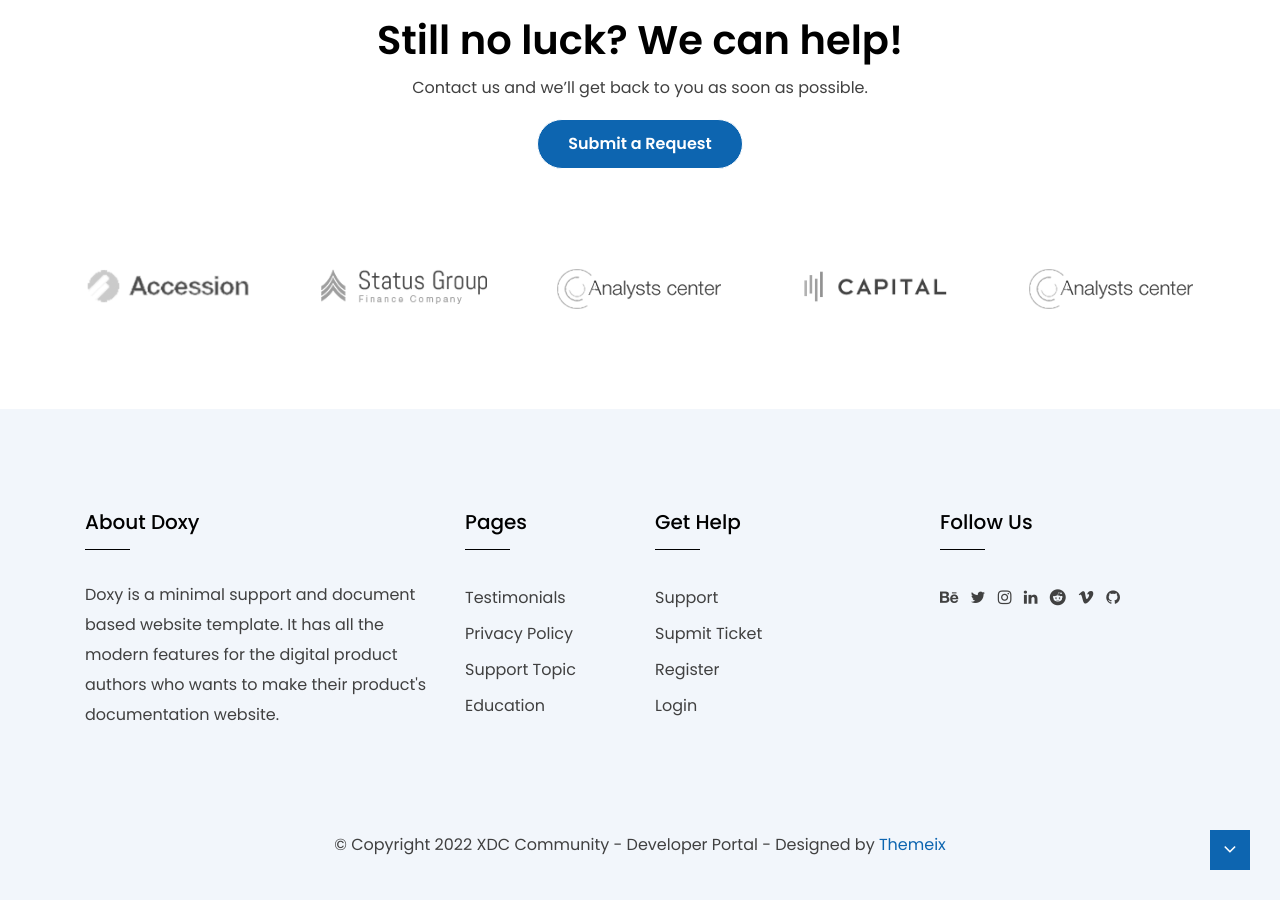
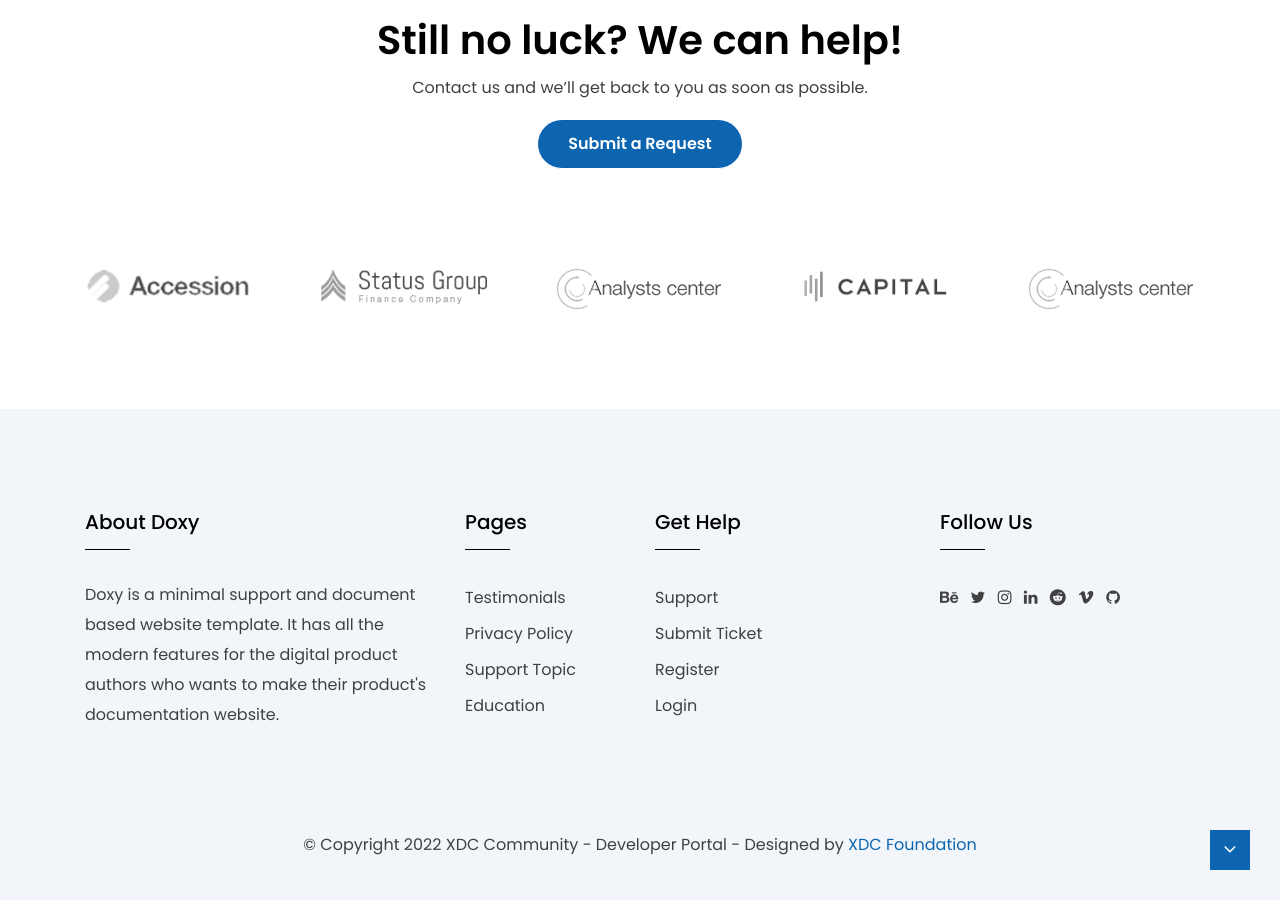
Before and after one commit to XDC-Community/XDC-Community.github.io, a Jekyll site: the page built from explore-topics.html, in a window 1280 px wide and 900 px high, scrolled down 2129 px. Built offline with Jekyll 4.4.1, drawn with Linux system fonts in a browser that asks for light colours.

Commit message:
Updating header and footer

```diff
--- a/_includes/footer.html
+++ b/_includes/footer.html
@@ -25,7 +25,7 @@
                         <h5 class="footer-title heading-5">Get Help</h5>
                         <ul class="footer-category list-inline">
                             <li><a href="/pages/support">Support</a></li>
-                            <li><a href="/pages/submit-ticket">Supmit Ticket</a></li>
+                            <li><a href="/pages/submit-ticket">Submit Ticket</a></li>
                             <li><a href="/pages/register">Register</a></li>
                             <li><a href="/pages/login">Login</a></li>
                         </ul>
@@ -75,7 +75,7 @@
     <div class="footer-wrapper">
         <div class="container">
             <div class="footer-copyright text-center">
-                <p> &copy; Copyright {{ site.time | date: '%Y' }} {{site.title}} - Designed by <a href="https://themeix.com">Themeix</a></p>
+                <p> &copy; Copyright {{ site.time | date: '%Y' }} {{site.title}} - Designed by <a href="https://xdc.org">XDC Foundation</a></p>
             </div>
         </div>
     </div>
--- a/_includes/header.html
+++ b/_includes/header.html
@@ -3,7 +3,7 @@
     <div class="pre-loader">
         <div class="loading">
             <div class="bounceball"></div>
-            <div class="text">NOW LOADING XDC DEVELOPER PORTAL</div>
+            <div class="text">XDC DEVELOPER PORTAL</div>
         </div>
     </div>
 </div>
```
